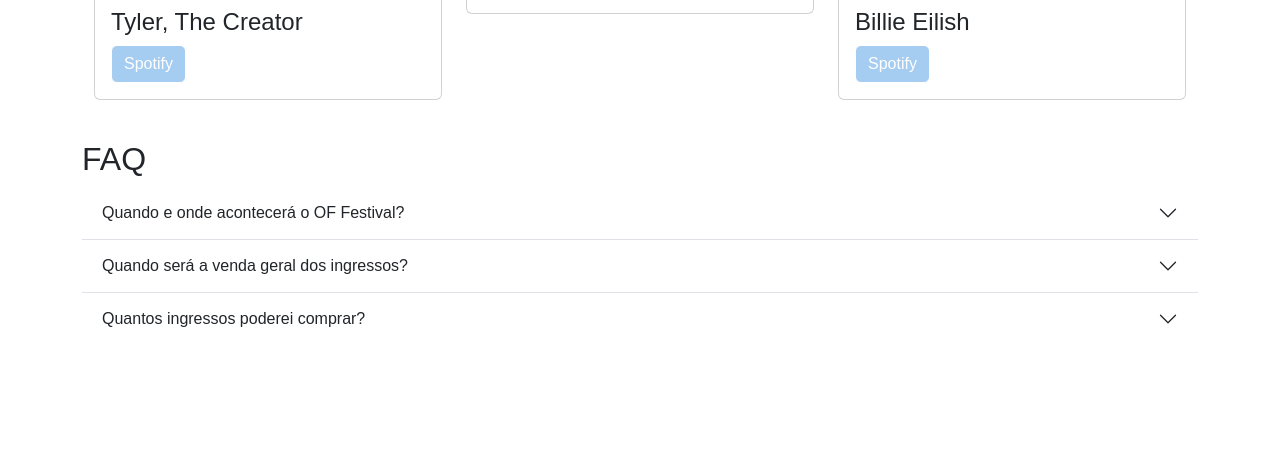
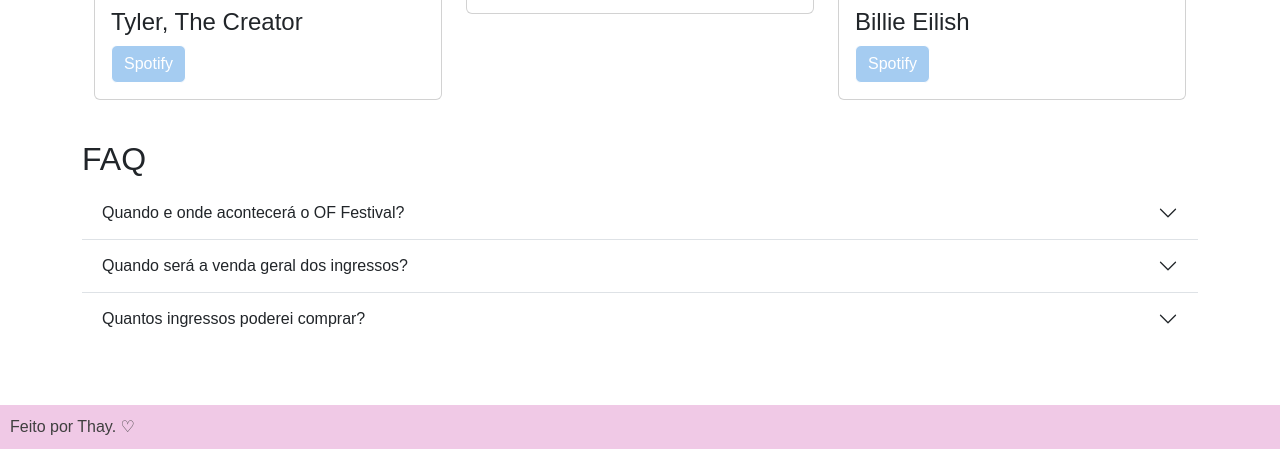
Before and after one commit to thayrivas/of_festival, a plain HTML site: page index.html in a window 1280 px wide. Shown: the part 1441-1890 px from the top of the page. Before the commit the page ends 1786 px from the top, so only its background shows below. Drawn offline with Linux system fonts and the light colour scheme; a web font is replaced by a local one.

Commit message:
adicionando footer

```diff
--- a/index.html
+++ b/index.html
@@ -222,6 +222,9 @@
             </section>
         </div>
     </div>
+    <footer>
+        Feito por Thay.   ♡
+    </footer>
 <script src="lib/bootstrap.bundle.min.js"></script>
 </body>
 </html>
--- a/main.css
+++ b/main.css
@@ -28,6 +28,7 @@ header {
     font-family: "New Amsterdam", sans-serif;
     font-weight: 400;
     font-style: normal;
+    padding-bottom: 60px;
 }
 
 #festival, #lineup, #faq {
@@ -42,3 +43,9 @@ article .btn {
     background-color: #a5ccf1;
     border-color: #fff;
 }
+
+footer {
+    background-color: #f0c9e6;
+    color: #3f3f3f;
+    padding: 10px;
+}
```
